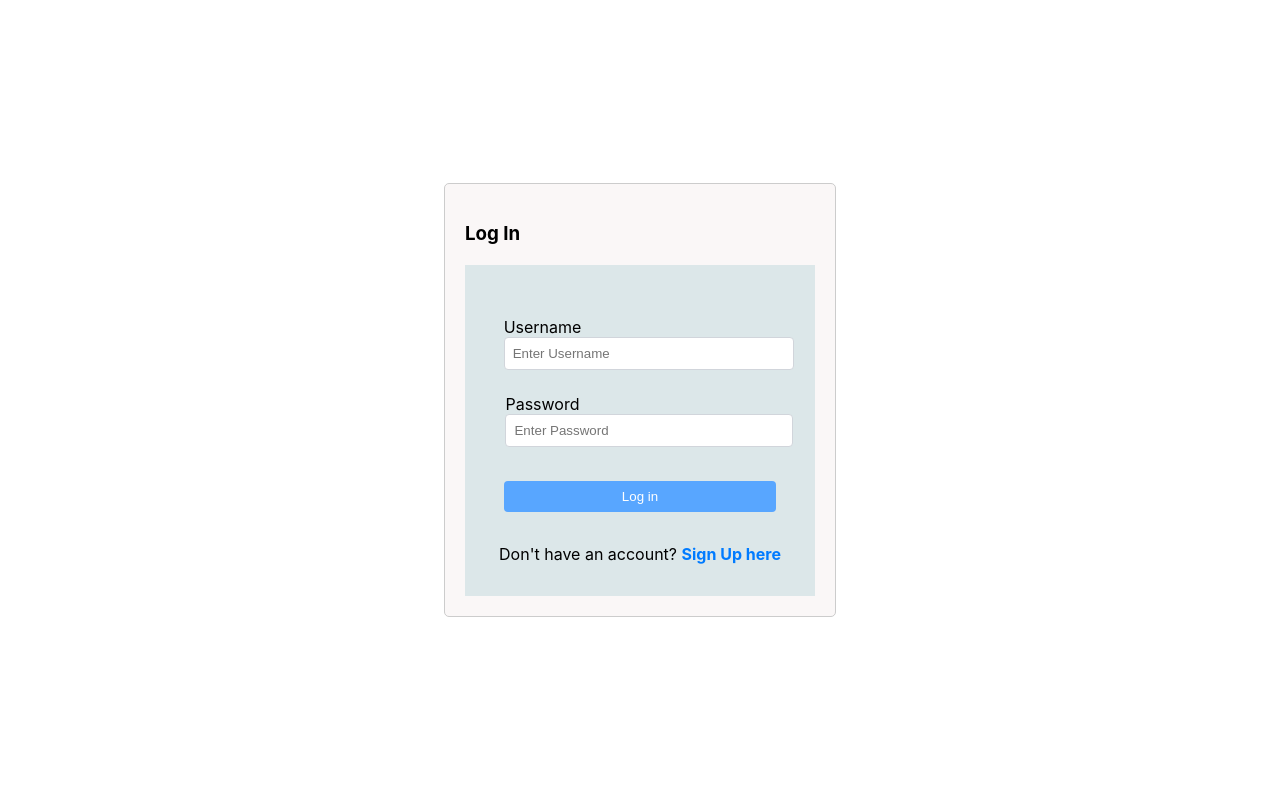
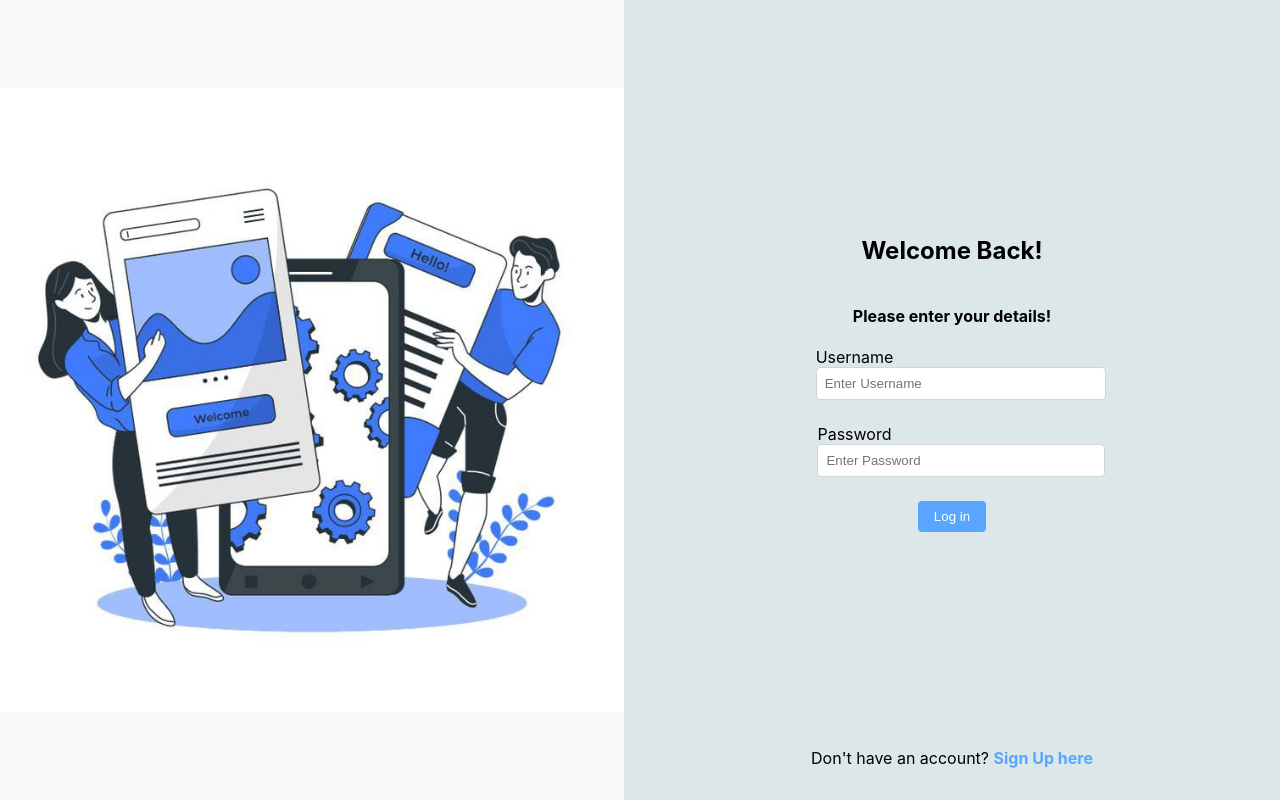
Before and after one commit to kinsiabdirahman/job_board, a React (Create React App) app in the folder client/: page /login in a window 1280 px wide. Built offline with nearby package versions, Linux system fonts and the light colour scheme.

Commit message:
second commit of changes

```diff
--- a/client/src/components/Login.css
+++ b/client/src/components/Login.css
@@ -1,4 +1,3 @@
-
 .setup {
   display: flex;
   justify-content: center;
@@ -7,50 +6,77 @@
 }
 
 .login-container {
-  width: 350px;
-  padding: 20px;
-  border: 1px solid #ccc;
-  border-radius: 5px;
-  background-color: #faf7f7; /* Background color applied to the container */
+  display: flex;
+  width: 100%;
+  height: 100%;
+}
+
+.image-container {
+  flex: 1;
+  display: flex;
+  justify-content: center;
+  align-items: center;
+  background-color: #f9f9f9; /* Background color for image container */
+}
+
+.login-image {
+  max-width: 100%;
+  height: auto;
+  max-height: 100%;
 }
 
 .form-container {
-  margin-top: 20px;
+  flex: 1;
+  display: flex;
+  flex-direction: column;
+  justify-content: center;
+  align-items: center;
+  background-color: #dce7e9; /* Background color for form container */
+  padding: 1rem;
 }
 
 .label {
-  display: block;
-  margin-bottom: 5px;
+  margin-bottom: 0.5rem;
 }
 
 .input {
+  padding: 0.5rem;
+  border: 1px solid #d1d5db;
+  border-radius: 0.25rem;
   width: 100%;
-  padding: 8px;
-  border: 1px solid #ccc;
-  border-radius: 3px;
+  margin-bottom: 1rem;
 }
 
 .button {
-  width: 100%;
-  padding: 10px;
-  background-color: #007bff;
-  color: white;
+  padding: 0.5rem 1rem;
+  background-color: #58a6ff;
+  color: #fff;
   border: none;
-  border-radius: 3px;
+  border-radius: 0.25rem;
   cursor: pointer;
-  margin-top: 10px;
 }
 
 .button:hover {
-  background-color: #0056b3;
+  background-color: #4d8dd7;
 }
 
 .link {
+  color: #58a6ff;
   text-decoration: none;
-  color: #007bff;
+}
+
+.link:hover {
+  text-decoration: underline;
 }
 
 .error-message {
   color: red;
-  margin-top: 10px;
 }
+
+@media (max-width: 768px) {
+  .image-container,
+  .form-container {
+    flex: none; /* Prevent side by side layout on small screens */
+    width: 100%;
+  }
+}
--- a/client/src/components/LoginForm.jsx
+++ b/client/src/components/LoginForm.jsx
@@ -2,7 +2,7 @@ import React, { useState, useEffect } from 'react';
 import { Link, useHistory } from 'react-router-dom';
 import { useAuth } from './AuthContext';
 import './Login.css'
-// import loginImage from '../assets/login.jpeg';
+import loginImage from '../assets/login.jpeg';
 
 const LoginForm = () => {
   const { isAuthenticated, login } = useAuth();
@@ -51,12 +51,13 @@ const LoginForm = () => {
   return (
     <div className="setup">
       <div className="login-container">
-        <h3>Log In</h3>
-        {/* <div className="image-container">
+         <div className="image-container">
           <img src={loginImage} alt="Login" className="login-image" />
-        </div>  */}
+        </div>
         <div className="form-container">
           <form className="register-form form-container" onSubmit={(e) => handleLogin(e)}>
+          <h2>Welcome Back!</h2>
+          <h4>Please enter your details!</h4>
             <label htmlFor="username" className="label">
               Username
               <input
--- a/client/src/components/Signup.jsx
+++ b/client/src/components/Signup.jsx
@@ -2,7 +2,7 @@ import React, { useState, useEffect } from 'react';
 import { Link, useHistory } from 'react-router-dom';
 import { useAuth } from './AuthContext';
 import './SignupForm.css' // Include the CSS file
-import loginImage from '../assets/login.jpeg';
+import signupImage from '../assets/signup.jpeg';
 
 const SignupForm = () => {
   const { isAuthenticated, login } = useAuth();
@@ -54,12 +54,12 @@ const SignupForm = () => {
   return (
     <div className='setup'>
       <div className="register-container dark-mode">
-        <h3>Register</h3>
         <div className="image-container">
-          <img src={loginImage} alt="Login" className="login-image" />
+          <img src={signupImage} alt="signup" className="signup-image" />
         </div>
         <form className="register-form form-container" onSubmit={(e) => handleRegister(e)}>
-        <h3>Register</h3>
+        <h4>Create an Account to get started</h4>
+        <h2>Getting Started</h2>
           <label htmlFor="username" className="label">Username</label>
           <input
             value={username}
--- a/client/src/components/SignupForm.css
+++ b/client/src/components/SignupForm.css
@@ -19,11 +19,11 @@
     background-color: #f9f9f9; /* Background color for image container */
   }
 
-  .login-image {
+  .signup-image {
     max-width: 100%;
     height: auto;
     width: 100vh;
-    padding: 120px;
+    padding: 140px;
     /* border-radius: 8px; */
   }
 
```
Also changed, not shown: client/src/assets/login.jpeg, client/src/assets/signup.jpeg (added).
